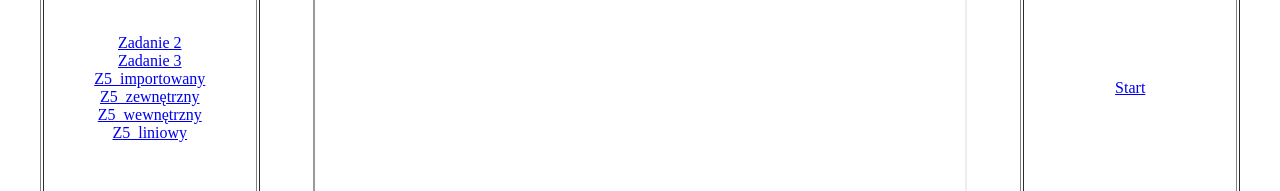
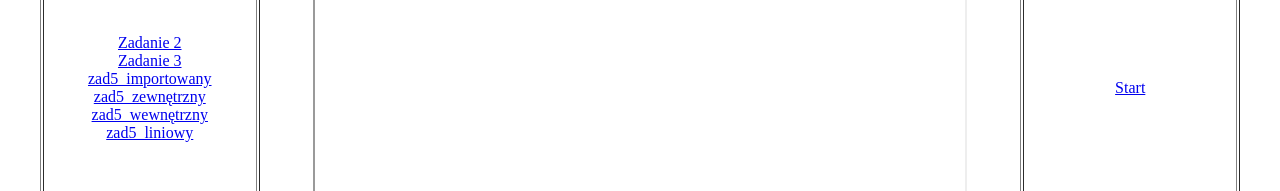
Before and after one commit to sunstarfir/css, a plain HTML site: page index.html in a window 1280 px wide. Shown: the part 254-445 px from the top of the page. Drawn offline with Linux system fonts and the light colour scheme.

Commit message:
Fix HTML formatting and update link texts

```diff
--- a/index.html
+++ b/index.html
@@ -11,13 +11,13 @@
     <br>
 <a href="star_zad3" target="strony"> Zadanie 3 </a>
     <br>
-<a href="zad5_importowany" target="strony"> Z5_importowany </a>
+<a href="zad5_importowany" target="strony"> zad5_importowany </a>
     <br>
-<a href="zad5_zewnętrzny" target="strony"> Z5_zewnętrzny </a>
+<a href="zad5_zewnętrzny" target="strony"> zad5_zewnętrzny </a>
     <br>
-<a href="zad5_wewnętrzny" target="strony"> Z5_wewnętrzny </a>
+<a href="zad5_wewnętrzny" target="strony"> zad5_wewnętrzny </a>
     <br>
-<a href="zad5_liniowy" target="strony"> Z5_liniowy </a>
+<a href="zad5_liniowy" target="strony"> zad5_liniowy </a>
 <td align="center"><iframe width="650" height="650" name="strony" src="start.html" border="0"></iframe>
 <td width=18% align="center"><a href="start.html" target="strony">Start</a>
 </td>
```
